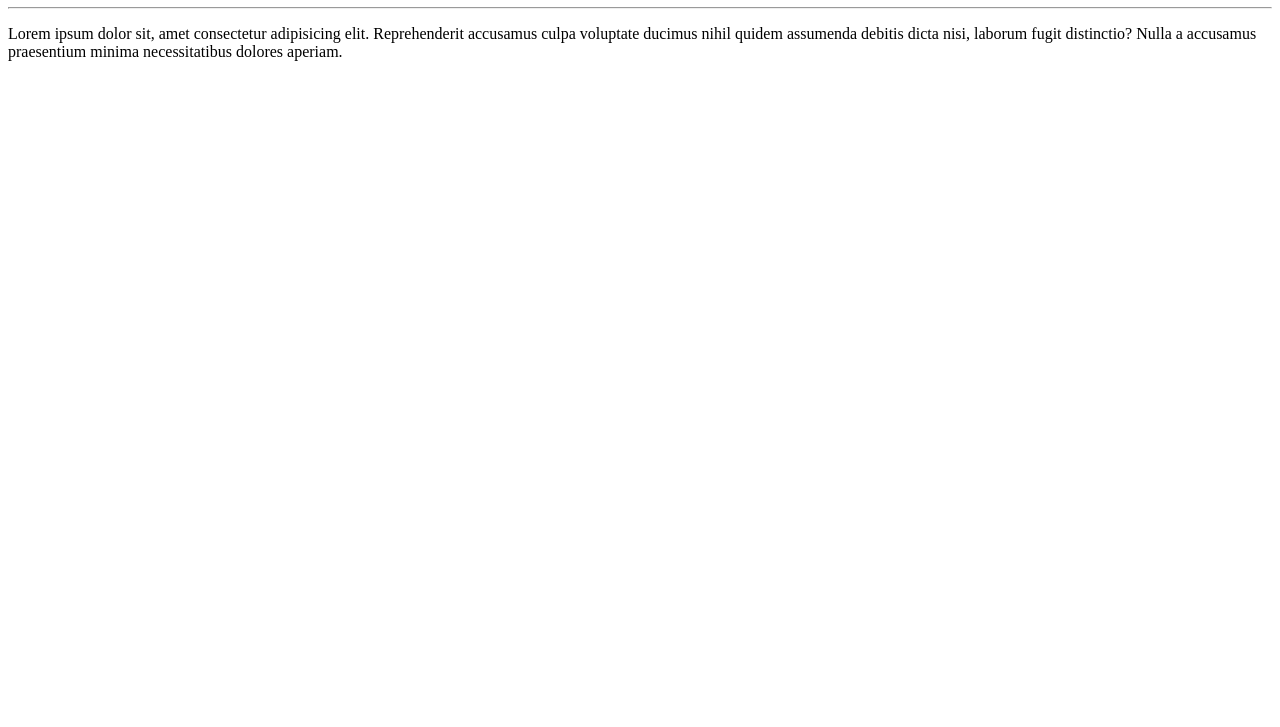
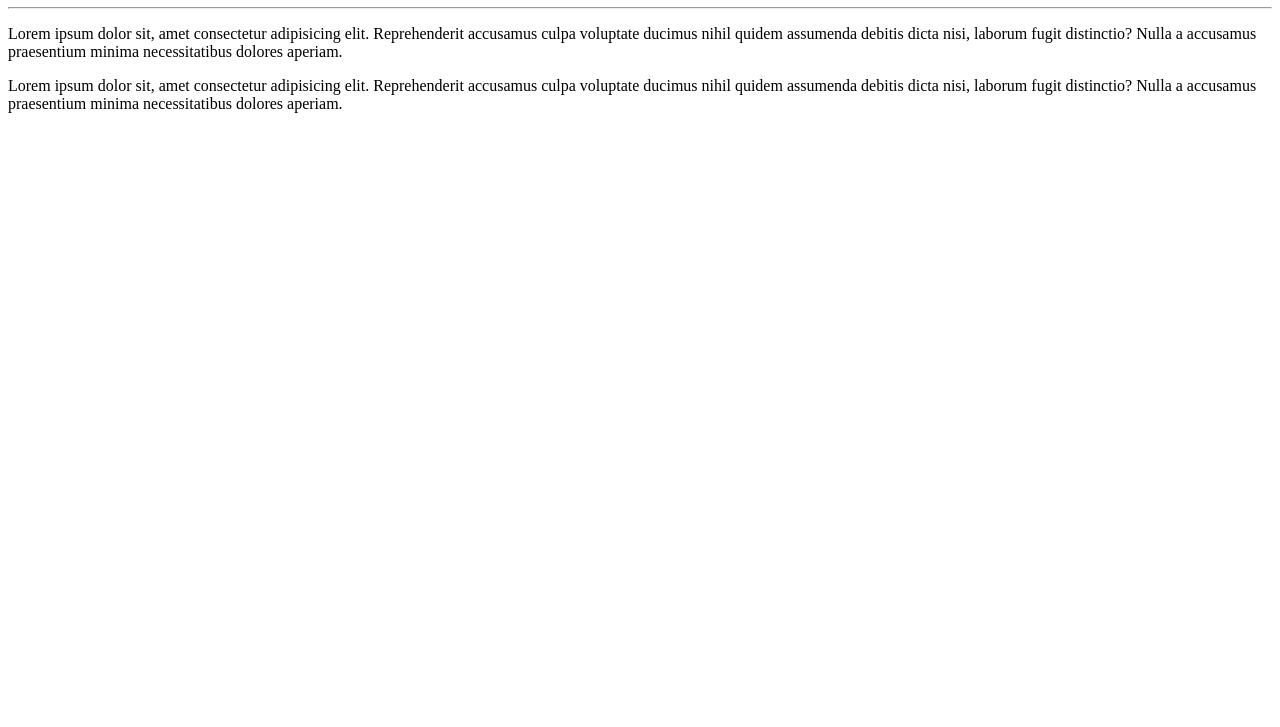
Before and after one commit to profsebastiao/DevHome, a plain HTML site: page site/index.html in a window 1280 px wide. Shown: the part 73-800 px from the top of the page. Drawn offline with Linux system fonts and the light colour scheme.

Commit message:
atualização2
teste2

```diff
--- a/site/index.html
+++ b/site/index.html
@@ -12,5 +12,9 @@
     <p>Lorem ipsum dolor sit, amet consectetur adipisicing elit. Reprehenderit accusamus
      culpa voluptate ducimus nihil quidem assumenda debitis dicta nisi, laborum fugit distinctio?
      Nulla a accusamus praesentium minima necessitatibus dolores aperiam.</p>
+
+     <p>Lorem ipsum dolor sit, amet consectetur adipisicing elit. Reprehenderit accusamus
+        culpa voluptate ducimus nihil quidem assumenda debitis dicta nisi, laborum fugit distinctio?
+        Nulla a accusamus praesentium minima necessitatibus dolores aperiam.</p>
 </body>
 </html>
```
